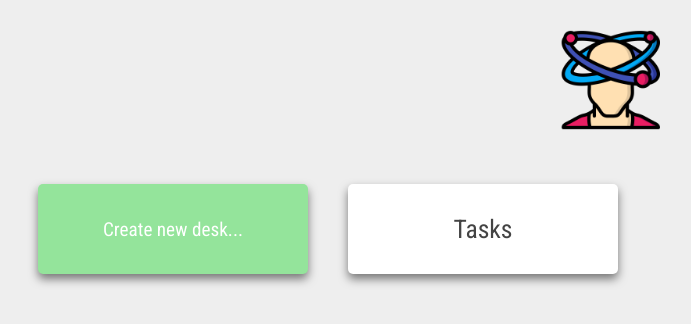
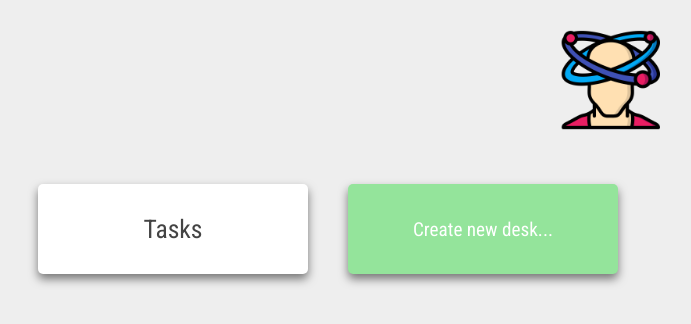
Before and after one commit to Agoreev/Trellact, a React (Create React App) app: page / in a window 1280 px wide. Shown: the top 324 px of the page, without its empty margins (30-721 px from the left). Built offline with nearby package versions, Linux system fonts and the light colour scheme.

Commit message:
desks drag and drop

```diff
--- a/src/components/app/app.js
+++ b/src/components/app/app.js
@@ -139,7 +139,7 @@ class App extends Component {
         });
     };
 
-    onItemDragEnd = result => {
+    onDragEnd = result => {
         const { destination, source, draggableId, type } = result;
 
         if (!destination) {
@@ -150,6 +150,15 @@ class App extends Component {
             destination.droppableId === source.droppableId &&
             destination.index === source.index
         ) {
+            return;
+        }
+
+        if (type === "desk") {
+            const newDesksOrder = [...this.state.desksOrder];
+            newDesksOrder.splice(source.index, 1);
+            newDesksOrder.splice(destination.index, 0, draggableId);
+
+            this.setState({ desksOrder: newDesksOrder });
             return;
         }
 
@@ -249,7 +258,7 @@ class App extends Component {
                         desksOrder: desksOrder,
                         onDeskAdded: this.onDeskAdded,
                         onCardAdded: this.onCardAdded,
-                        onItemDragEnd: this.onItemDragEnd,
+                        onDragEnd: this.onDragEnd,
                         onItemDone: this.onItemDone,
                         onItemAdded: this.onItemAdded
                     }}
--- a/src/components/card-list/card-list.js
+++ b/src/components/card-list/card-list.js
@@ -8,7 +8,7 @@ import { useContext } from "react";
 
 const CardList = ({ deskId }) => {
     const desksContext = useContext(DesksContext);
-    const { desks, cards, onItemDragEnd, onCardAdded } = desksContext;
+    const { desks, cards, onDragEnd, onCardAdded } = desksContext;
     const desk = desks[deskId];
     const cardsList = desk.cardIds.map((cardId, index) => {
         const card = cards[cardId];
@@ -23,7 +23,7 @@ const CardList = ({ deskId }) => {
     return (
         <React.Fragment>
             <div className="cards-list__desk-title">{desk.name}</div>
-            <DragDropContext onDragEnd={onItemDragEnd}>
+            <DragDropContext onDragEnd={onDragEnd}>
                 <Droppable
                     droppableId={deskId.toString()}
                     direction="horizontal"
--- a/src/components/desk-context/desk-context.js
+++ b/src/components/desk-context/desk-context.js
@@ -7,7 +7,7 @@ const DesksContext = React.createContext({
     desksOrder: [],
     onDeskAdded: () => {},
     onCardAdded: () => {},
-    onItemDragEnd: () => {},
+    onDragEnd: () => {},
     onItemDone: () => {},
     onItemAdded: () => {}
 });
--- a/src/components/desk-list/desk-list-item/desk-list-item.js
+++ b/src/components/desk-list/desk-list-item/desk-list-item.js
@@ -1,15 +1,29 @@
 import "./desk-list-item.css";
 import React from "react";
 import { Link } from "react-router-dom";
+import { Draggable } from "react-beautiful-dnd";
 
-const DeskListItem = ({ desk }) => {
+const DeskListItem = ({ desk, index }) => {
     const { id, name } = desk;
     return (
-        <Link className="desk-link" to={`/desks/${id}`}>
-            <div className="desk" key={id}>
-                <span className="desk__title">{name}</span>
-            </div>
-        </Link>
+        <Draggable draggableId={desk.id} index={index}>
+            {provided => (
+                <Link
+                    className="desk-link"
+                    to={`/desks/${id}`}
+                    {...provided.draggableProps}
+                    ref={provided.innerRef}
+                >
+                    <div
+                        className="desk"
+                        key={id}
+                        {...provided.dragHandleProps}
+                    >
+                        <span className="desk__title">{name}</span>
+                    </div>
+                </Link>
+            )}
+        </Draggable>
     );
 };
 
--- a/src/components/desk-list/desk-list.js
+++ b/src/components/desk-list/desk-list.js
@@ -3,20 +3,38 @@ import React from "react";
 import DeskListItem from "./desk-list-item";
 import NewDeskItem from "./new-desk-item";
 import DesksContext from "../desk-context";
+import { DragDropContext, Droppable } from "react-beautiful-dnd";
 import { useContext } from "react";
 
 const DeskList = () => {
     const desksContext = useContext(DesksContext);
-    const { desks, desksOrder, onDeskAdded } = desksContext;
-    const desksList = desksOrder.map(deskId => {
+    const { desks, desksOrder, onDeskAdded, onDragEnd } = desksContext;
+    const desksList = desksOrder.map((deskId, index) => {
         const desk = desks[deskId];
-        return <DeskListItem key={deskId} desk={desk}></DeskListItem>;
+        return (
+            <DeskListItem key={deskId} desk={desk} index={index}></DeskListItem>
+        );
     });
     return (
-        <div className="desks-list">
-            <NewDeskItem onDeskAdded={onDeskAdded} />
-            {desksList}
-        </div>
+        <DragDropContext onDragEnd={onDragEnd}>
+            <Droppable
+                droppableId="all-docs"
+                direction="horizontal"
+                type="desk"
+            >
+                {provided => (
+                    <div
+                        className="desks-list"
+                        {...provided.droppableProps}
+                        ref={provided.innerRef}
+                    >
+                        {desksList}
+                        {provided.placeholder}
+                        <NewDeskItem onDeskAdded={onDeskAdded} />
+                    </div>
+                )}
+            </Droppable>
+        </DragDropContext>
     );
 };
 
```
